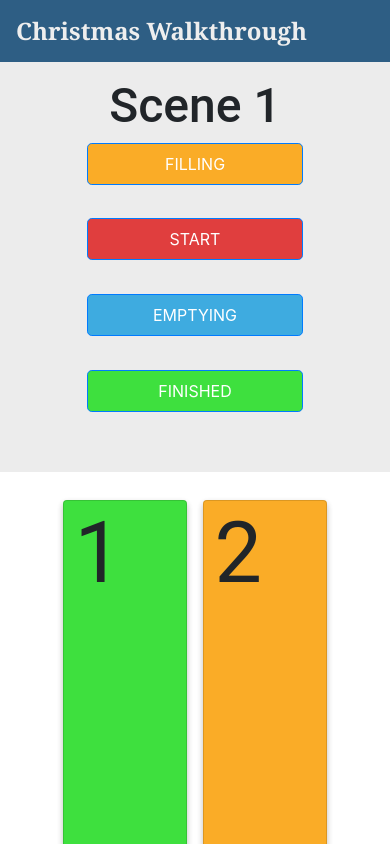
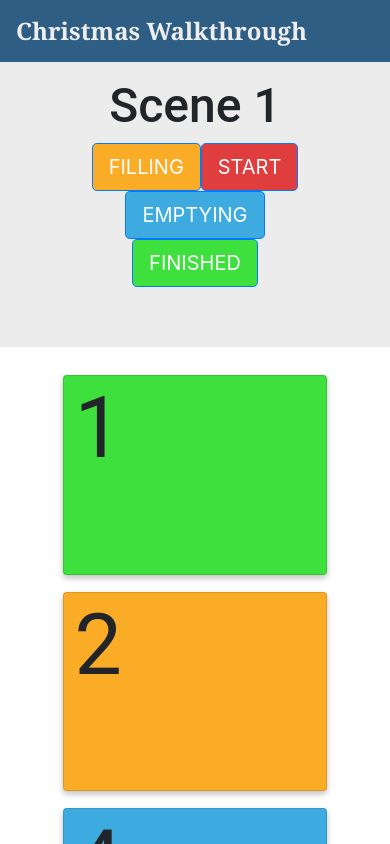
Before and after one commit to margeobur/eastgate-cwt, a React (Create React App) app in the folder frontend/: page / in a window 390 px wide. Shown: the top 844 px of the page. Built offline with nearby package versions, Linux system fonts and the light colour scheme; no server answers.

Commit message:
hacky working demo

```diff
--- a/frontend/src/App.css
+++ b/frontend/src/App.css
@@ -37,18 +37,3 @@
   display: flex;
   flex-direction: column;
 }
-
-.StatusButtonContainer {
-  padding: 0 20% 0 20%;
-  margin-bottom: 60px;
-}
-
-@media only screen and (max-width: 950px) {
-  .StatusButtonContainer .btn-block {
-    font-size: 16px;
-  }
-}
-
-.StatusButtonContainer .btn-block + .btn-block {
-  margin-top: 4vh;
-}
--- a/frontend/src/App.tsx
+++ b/frontend/src/App.tsx
@@ -6,6 +6,7 @@ import Navbar from "react-bootstrap/Navbar";
 import Row from "react-bootstrap/Row";
 import "./App.css";
 import SceneStatuses from "./Components/SceneStatus/SceneStatuses";
+import SceneControls from "./Components/SceneControls/SceneControls";
 
 const App: React.FC = () => {
   return (
@@ -15,43 +16,14 @@ const App: React.FC = () => {
       </Navbar>
       <Container fluid className="MainContainer">
         <Row className="h-100">
-          <Col as="nav" md={3} className="sidebar fullHeight-Medium-Up">
+          <Col
+            as="nav"
+            md={3}
+            className="sidebar fullHeight-Medium-Up .d-none .d-sm-block"
+          >
             <h1 className="SceneHeader">Scene 1</h1>
             <div style={{ flexGrow: 1 }}></div>
-            <div className="StatusButtonContainer">
-              <Button
-                variant="primary"
-                size="lg"
-                block
-                style={{ backgroundColor: "#FAAC27" }}
-              >
-                FILLING
-              </Button>
-              <Button
-                variant="primary"
-                size="lg"
-                block
-                style={{ backgroundColor: "#E03E3E" }}
-              >
-                START
-              </Button>
-              <Button
-                variant="primary"
-                size="lg"
-                block
-                style={{ backgroundColor: "#3EABE0" }}
-              >
-                EMPTYING
-              </Button>
-              <Button
-                variant="primary"
-                size="lg"
-                block
-                style={{ backgroundColor: "#3EE03E" }}
-              >
-                FINISHED
-              </Button>
-            </div>
+            <SceneControls scene={window.location.pathname.replace("/", "")} />
           </Col>
           <Col
             as="main"
--- /dev/null
+++ b/frontend/src/Components/SceneControls/SceneControls.css
@@ -0,0 +1,20 @@
+.StatusButtonContainer {
+  padding: 0 20% 0 20%;
+  margin-bottom: 60px;
+}
+
+@media only screen and (max-width: 950px) {
+  .StatusButtonContainer .btn-block {
+    font-size: 16px;
+  }
+}
+
+@media only screen and (min-width: 769px) {
+  .StatusButton {
+    display: block;
+    width: 100%;
+  }
+  .StatusButton + .StatusButton {
+    margin-top: 4vh;
+  }
+}
--- /dev/null
+++ b/frontend/src/Components/SceneControls/SceneControls.tsx
@@ -0,0 +1,70 @@
+import React, { useEffect } from "react";
+import "./SceneControls.css";
+import Button from "react-bootstrap/Button";
+import { colorMap } from "../../Model/SceneStatuses";
+import config from "../../config.json";
+
+interface IProps {
+  scene: string;
+}
+
+var wsClient = new WebSocket(config.WebsocketsURL);
+
+const SceneControls: React.FC<IProps> = (props: IProps) => {
+  function handleClick(status: string) {
+    wsClient.send(
+      JSON.stringify({
+        messageType: "status-update",
+        source: `scene${props.scene}`,
+        status: status
+      })
+    );
+  }
+
+  return (
+    <div className="StatusButtonContainer">
+      <Button
+        variant="primary"
+        name="filling"
+        size="lg"
+        style={{ backgroundColor: colorMap["filling"] }}
+        onClick={() => handleClick("filling")}
+        className="StatusButton"
+      >
+        FILLING
+      </Button>
+      <Button
+        variant="primary"
+        name="live"
+        size="lg"
+        style={{ backgroundColor: colorMap["live"] }}
+        onClick={() => handleClick("live")}
+        className="StatusButton"
+      >
+        START
+      </Button>
+      <Button
+        variant="primary"
+        name="emptying"
+        size="lg"
+        style={{ backgroundColor: colorMap["emptying"] }}
+        onClick={() => handleClick("emptying")}
+        className="StatusButton"
+      >
+        EMPTYING
+      </Button>
+      <Button
+        variant="primary"
+        name="idle"
+        size="lg"
+        style={{ backgroundColor: colorMap["idle"] }}
+        onClick={() => handleClick("idle")}
+        className="StatusButton"
+      >
+        FINISHED
+      </Button>
+    </div>
+  );
+};
+
+export default SceneControls;
--- a/frontend/src/Components/SceneStatus/SceneStatuses.css
+++ b/frontend/src/Components/SceneStatus/SceneStatuses.css
@@ -3,6 +3,16 @@
 }
 
 .StatusIndicatorRow .col {
+  display: flex;
+  padding: 3% 3% 3% 3%;
+}
+
+.StatusIndicatorRow .col-6 {
+  display: flex;
+  padding: 3% 3% 3% 3%;
+}
+
+.StatusIndicatorRow .col-12 {
   display: flex;
   padding: 3% 3% 3% 3%;
 }
--- a/frontend/src/Components/SceneStatus/SceneStatuses.tsx
+++ b/frontend/src/Components/SceneStatus/SceneStatuses.tsx
@@ -84,18 +84,18 @@ const SceneStatuses: React.FC = () => {
   return (
     <div className="h-100">
       <Row className="StatusIndicatorRow">
-        <Col>
+        <Col xs={12} md={6}>
           <SceneIndicator scene="1" status={sceneStatuses.scene1} />
         </Col>
-        <Col>
+        <Col xs={12} md={6}>
           <SceneIndicator scene="2" status={sceneStatuses.scene2} />
         </Col>
       </Row>
       <Row className="StatusIndicatorRow">
-        <Col>
+        <Col xs={12} md={6}>
           <SceneIndicator scene="4" status={sceneStatuses.scene4} />
         </Col>
-        <Col>
+        <Col xs={12} md={6}>
           <SceneIndicator scene="3" status={sceneStatuses.scene3} />
         </Col>
       </Row>
```
